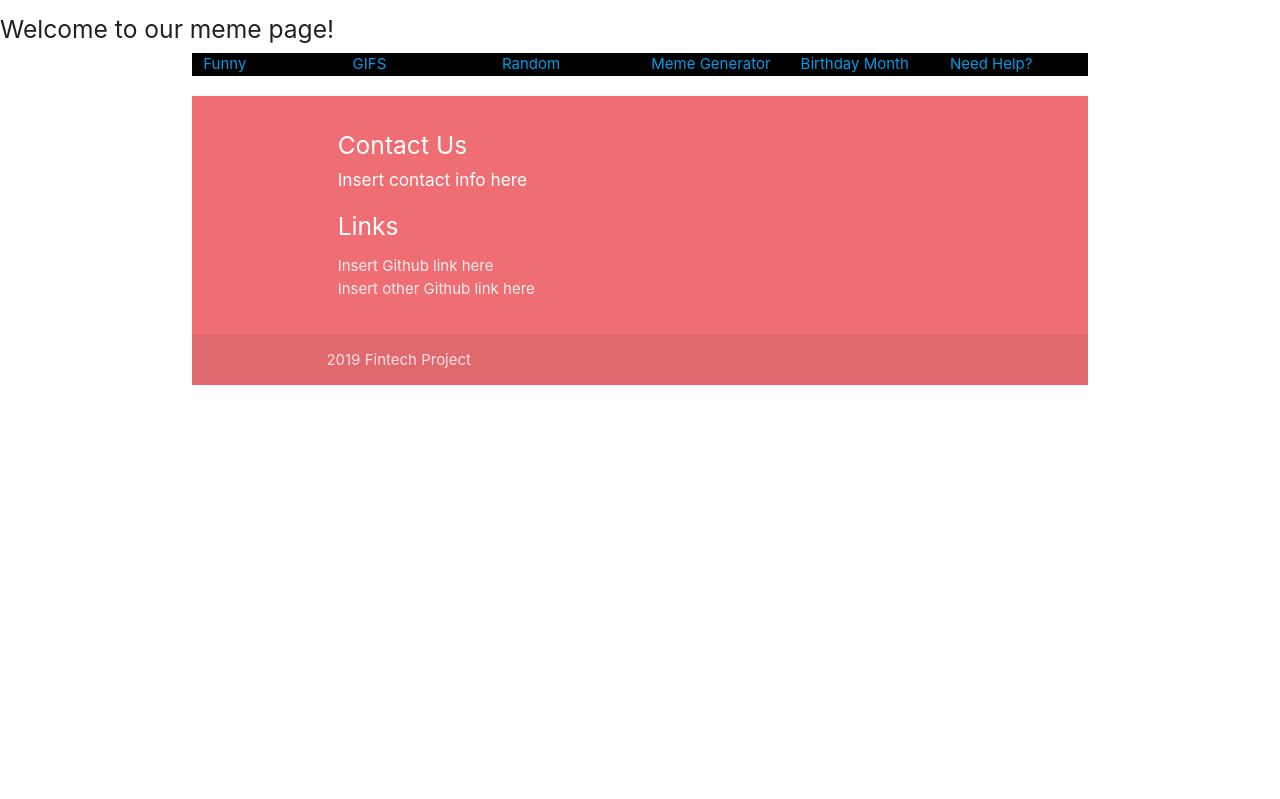
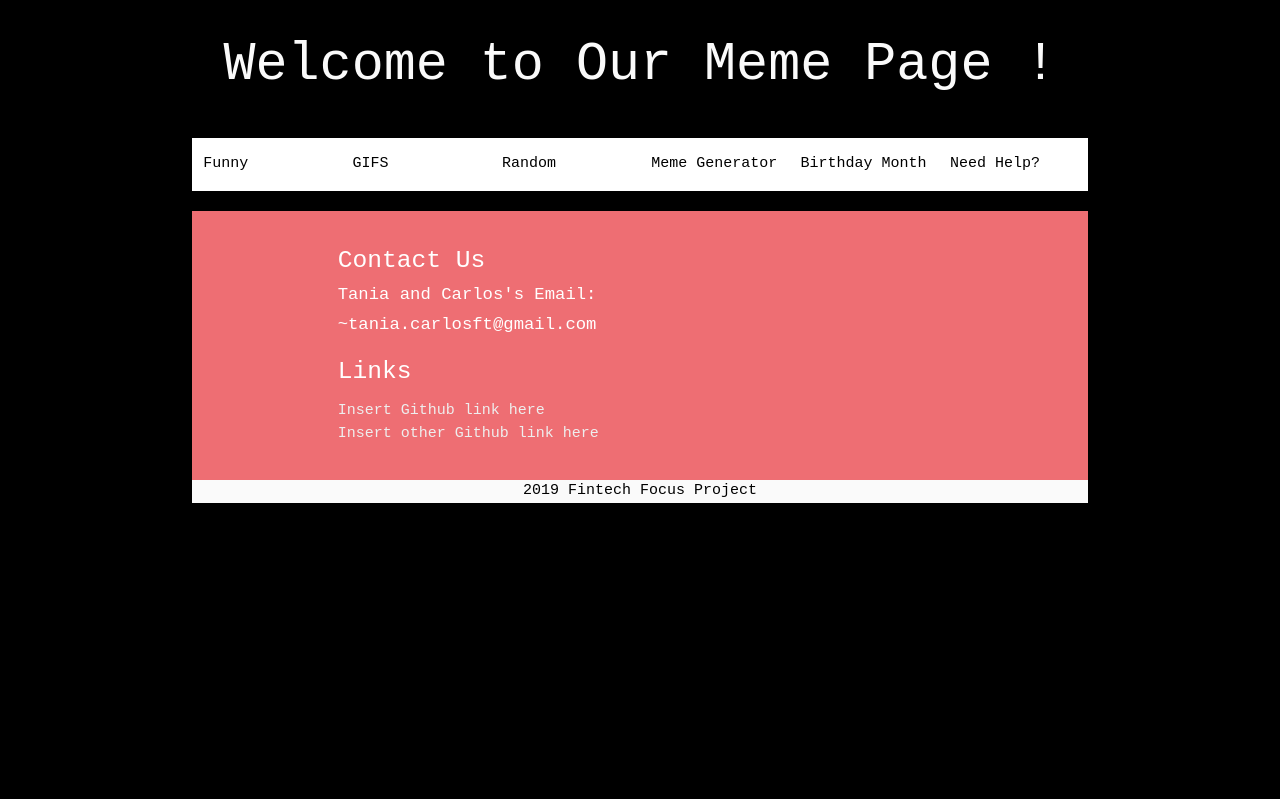
Before and after one commit to CarlosGenis/Meme-Website, a Flask app: page / in a window 1280 px wide. Run offline with Flask 2, Linux system fonts and the light colour scheme.

Commit message:
Customized home page

```diff
--- a/app/static/index.css
+++ b/app/static/index.css
@@ -2,8 +2,8 @@ body {
    display: flex;
    min-height: 100vh;
    flex-direction: column;
+   font-family: 'Courier New' !important;
  }
-
  main {
    flex: 1 0 auto;
  }
--- a/app/templates/index.html
+++ b/app/templates/index.html
@@ -1,8 +1,7 @@
 <!DOCTYPE html>
 <html>
-
 <head>
-    <link rel="stylesheet" href="index.css">
+   <link rel="stylesheet" href="static/index.css">
    <!-- Compiled and minified CSS -->
    <link rel="stylesheet" href="https://cdnjs.cloudflare.com/ajax/libs/materialize/1.0.0/css/materialize.min.css">
    <!-- Compiled and minified JavaScript -->
@@ -10,44 +9,41 @@
    <link href="https://fonts.googleapis.com/icon?family=Material+Icons" rel="stylesheet">
    <!-- import the webpage's stylesheet -->
    <!--<link rel="stylesheet" href="style.css"> -->
-
+<link rel="stylesheet" href="static/style.css" type="text/css" />
    <!-- Compiled and minified CSS -->
    <link rel="stylesheet" href="https://cdnjs.cloudflare.com/ajax/libs/materialize/1.0.0/css/materialize.min.css">
-
    <!-- Compiled and minified JavaScript -->
    <script src="https://cdnjs.cloudflare.com/ajax/libs/materialize/1.0.0/js/materialize.min.js"></script>
 </head>
-
 <body>
    <title>Meme Page</title>
-    <h5>Welcome to our meme page!</h5>
+   <div class="container grey-text text-lighten-5 border center"> <h2>Welcome to Our Meme Page !</h2></div>
    <!--Navigation Bar Starts Here-->
-
-    <body>
+<br>
+   <body class="black">
        <div class="container">
            <div class="row">
-                <div class="col l2 m2 s2 black">
-                    <a href="funny">Funny</a>
+               <div class="col l2 m2 s2 white">
+                   <a href="funny"><p><font color="black">Funny</font></p></a>
                </div>
-                <div class="col l2 m2 s2 black">
-                    <a href="https://vfs.cloud9.us-east-2.amazonaws.com/vfs/5587dffd7f244c6197fe8f9be0d4253f/preview/meme_project/flaskproject/app/templates/gifs.html">GIFS</a>
+               <div class="col l2 m2 s2 white">
+                   <a href="https://vfs.cloud9.us-east-2.amazonaws.com/vfs/5587dffd7f244c6197fe8f9be0d4253f/preview/meme_project/flaskproject/app/templates/gifs.html"><p><font color= "black">GIFS</font></p></a>
                </div>
-                <div class="col l2 m2 s2 black">
-                    <a href="random">Random</a>
+               <div class="col l2 m2 s2 white">
+                   <a href="random"><p><font color= "black">Random</font></p></a>
                </div>
-                <div class="col l2 m2 s2 black">
-                    <a href="https://makeameme.org/memegenerator">Meme Generator</a>
+               <div class="col l2 m2 s2 white">
+                   <a href="https://makeameme.org/memegenerator"><p><font color= "black">Meme Generator</p></a>
                </div>
-                <div class="col l2 m2 s2 black">
-                    <a href="birthday_month">Birthday Month</a>
+               <div class="col l2 m2 s2 white">
+                   <a href="birthday_month"><p><font color="black">Birthday Month</p></a>
                </div>
-                <div class="col l2 m2 s2 black">
-                    <a href="need_help">Need Help?</a>
+               <div class="col l2 m2 s2 white">
+                   <a href="need_help"><p><font color="black">Need Help?</p></a>
                </div>
            </div>
            <!-- Begin Content here -->
            <main>
-
            </main>
            <!-- End Content here -->
            <!-- Add Footer -->
@@ -56,7 +52,8 @@
                    <div class="row">
                        <div class="col l12 m12 s12">
                            <h5 class="white-text">Contact Us</h5>
-                            <h6>Insert contact info here</h6>
+                           <h6>Tania and Carlos's Email:</h6>
+                            <h6>~tania.carlosft@gmail.com</h6>
                        </div>
                        <div class="col l12 m12 s12">
                            <h5 class="white-text">Links</h5>
@@ -67,13 +64,12 @@
                        </div>
 </div>
                </div>
-                <div class="footer-copyright">
+               <div class="grey lighten-5 ">
                    <div class="container">
-                        2019 Fintech Project
+                       <div class="black-text grey lighten-5 center">2019 Fintech Focus Project
                    </div>
                </div>
            </footer>
            <!-- End Footer -->
    </body>
-
 </html>
```
Lines whose indentation alone changed are shown as unchanged.
